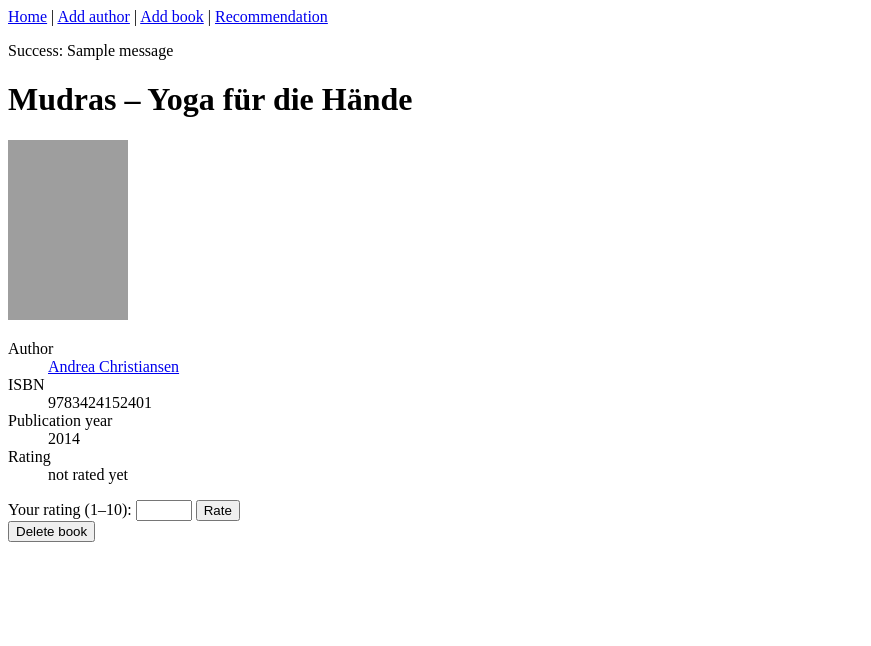
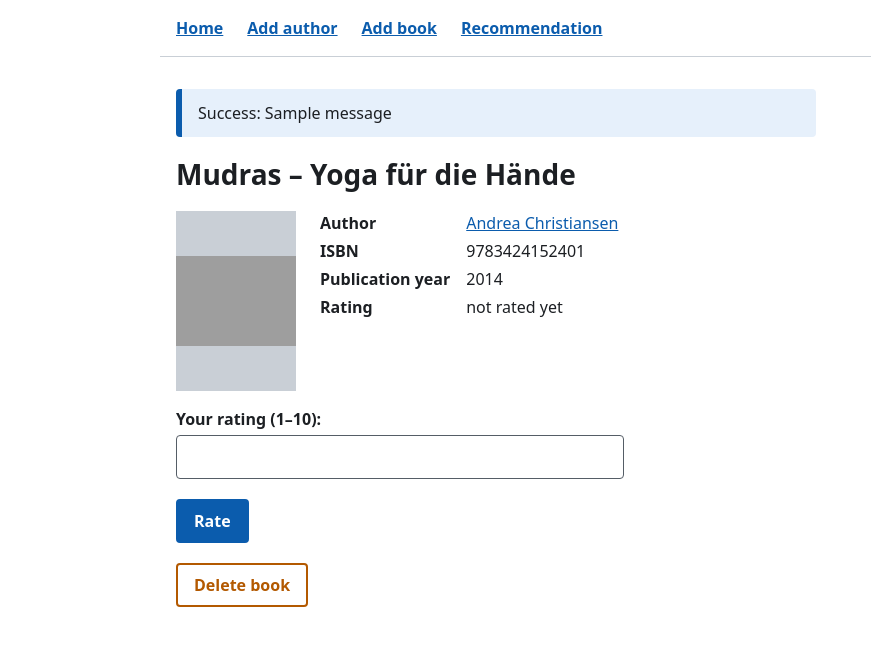
Before and after one commit to jonase47/msit-bookalchemy, a Flask app: page /book/9 in a window 1280 px wide. Shown: the top 646 px of the page, without its empty margins (0-871 px from the left). Run offline with Flask 3, Linux system fonts and the light colour scheme; one stand-in notice (Sample message) is shown; grey boxes are pictures that could not be loaded.

Commit message:
Bonus 1: gemeinsames Stylesheet für alle Seiten

```diff
--- /dev/null
+++ b/static/style.css
@@ -0,0 +1,126 @@
+/* Book Alchemy – shared stylesheet.
+   Colour-blind friendly: blue for actions and success, orange for deleting and errors.
+   Status is never shown by colour alone; messages always start with a text label. */
+
+:root {
+  color-scheme: light dark;
+  --bg: #ffffff;
+  --surface: #f4f6f8;
+  --text: #1c1f23;
+  --muted: #555d66;
+  --border: #c9cfd6;
+  --accent: #0b5cad;
+  --accent-text: #ffffff;
+  --accent-bg: #e6f0fb;
+  --warning: #b35900;
+  --warning-bg: #fdf0e3;
+}
+
+@media (prefers-color-scheme: dark) {
+  :root {
+    --bg: #15181c;
+    --surface: #1f2329;
+    --text: #e8eaed;
+    --muted: #a9b0b8;
+    --border: #3a4049;
+    --accent: #6cb0f5;
+    --accent-text: #0d1117;
+    --accent-bg: #16283d;
+    --warning: #f5a453;
+    --warning-bg: #3a2614;
+  }
+}
+
+*, *::before, *::after { box-sizing: border-box; }
+
+body {
+  margin: 0;
+  font: 1rem/1.5 system-ui, -apple-system, "Segoe UI", sans-serif;
+  background: var(--bg);
+  color: var(--text);
+}
+
+nav, main { max-width: 60rem; margin: 0 auto; padding: 1rem; }
+nav { border-bottom: 1px solid var(--border); }
+nav ul { display: flex; flex-wrap: wrap; gap: 0.5rem 1.5rem; margin: 0; padding: 0; list-style: none; }
+nav a { font-weight: 600; }
+
+a { color: var(--accent); }
+a:hover { text-decoration-thickness: 3px; }
+:focus-visible { outline: 3px solid var(--accent); outline-offset: 2px; }
+h1 { margin: 0.5rem 0 1rem; font-size: 1.75rem; }
+/* Covers keep a 2:3 frame, also for the 1x1 placeholder Open Library sends for unknown ISBNs. */
+img { max-width: 100%; height: auto; aspect-ratio: 2 / 3; object-fit: contain; background: var(--border); }
+
+/* Forms */
+label { display: block; margin: 1rem 0 0.25rem; font-weight: 600; }
+input, select, button { font: inherit; }
+input:not([type="hidden"], [type="submit"]), select {
+  width: 100%;
+  max-width: 28rem;
+  min-height: 44px;
+  padding: 0.4rem 0.6rem;
+  border: 1px solid var(--muted);
+  border-radius: 4px;
+  background: var(--bg);
+  color: var(--text);
+}
+button, input[type="submit"] {
+  min-height: 44px;
+  padding: 0.4rem 1rem;
+  border: 2px solid var(--accent);
+  border-radius: 4px;
+  background: var(--accent);
+  color: var(--accent-text);
+  font-weight: 600;
+  cursor: pointer;
+}
+button.danger { border-color: var(--warning); background: transparent; color: var(--warning); }
+button.danger:hover { background: var(--warning-bg); }
+.stacked button, .stacked input[type="submit"] { display: block; margin: 1.25rem 0; }
+
+.search { display: flex; flex-wrap: wrap; gap: 0.5rem; }
+.search label { flex-basis: 100%; margin: 0; }
+.search input[type="search"] { flex: 1 1 12rem; }
+.sort a[aria-current] { font-weight: 700; text-decoration-thickness: 3px; }
+
+/* Success, error and note messages */
+.flash {
+  max-width: 40rem;
+  padding: 0.75rem 1rem;
+  border-left: 6px solid var(--muted);
+  border-radius: 4px;
+  background: var(--surface);
+}
+.flash-success { border-color: var(--accent); background: var(--accent-bg); }
+.flash-error { border-color: var(--warning); background: var(--warning-bg); }
+
+/* Home page: books as cards in a grid */
+.book-grid {
+  display: grid;
+  grid-template-columns: repeat(auto-fill, minmax(9.5rem, 1fr));
+  gap: 1rem;
+  margin: 0;
+  padding: 0;
+  list-style: none;
+}
+.card {
+  display: flex;
+  flex-direction: column;
+  padding: 0.75rem;
+  border: 1px solid var(--border);
+  border-radius: 6px;
+  background: var(--surface);
+}
+.card img { align-self: center; }
+.card h3 { margin: 0.75rem 0 0.25rem; font-size: 1.05rem; overflow-wrap: anywhere; }
+.card p { margin: 0 0 0.25rem; color: var(--muted); }.card-actions { display: flex; flex-wrap: wrap; gap: 0.5rem; margin-top: auto; padding-top: 0.75rem; }
+.card-actions button { padding: 0.25rem 0.6rem; font-size: 0.9rem; }
+
+/* Book detail page */
+.book-detail { display: flex; flex-wrap: wrap; gap: 1.5rem; align-items: flex-start; }
+dl { display: grid; grid-template-columns: auto 1fr; gap: 0.25rem 1rem; margin: 0; }
+dt { font-weight: 600; }
+dd { margin: 0; overflow-wrap: anywhere; }
+
+.recommendation { max-width: 40rem; white-space: pre-line; }
--- a/templates/author.html
+++ b/templates/author.html
@@ -11,6 +11,6 @@
     {% endfor %}
   </ul>
   <form action="{{ url_for('delete_author', author_id=author.id) }}" method="POST">
-    <button type="submit" aria-label="Delete author: {{ author.name }}">Delete author</button>
+    <button class="danger" type="submit" aria-label="Delete author: {{ author.name }}">Delete author</button>
   </form>
 {% endblock %}
--- a/templates/base.html
+++ b/templates/base.html
@@ -4,6 +4,7 @@
     <meta charset="UTF-8">
     <meta name="viewport" content="width=device-width, initial-scale=1.0">
     <meta http-equiv="X-UA-Compatible" content="ie=edge">
+    <link rel="stylesheet" href="{{ url_for('static', filename='style.css') }}">
     <title>{% block title %}Book Alchemy{% endblock %}</title>
   </head>
   <body>
--- a/templates/book.html
+++ b/templates/book.html
@@ -4,6 +4,7 @@
 
 {% block content %}
   <h1>{{ book.title }}</h1>
+  <div class="book-detail">
     <img src="https://covers.openlibrary.org/b/isbn/{{ book.isbn | urlencode }}-M.jpg"
          alt="Cover of {{ book.title }}" width="120" height="180">
     <dl>
@@ -16,13 +17,14 @@
       <dt>Rating</dt>
       <dd>{{ "%d/10" % book.rating if book.rating else "not rated yet" }}</dd>
     </dl>
-  <form action="{{ url_for('rate_book', book_id=book.id) }}" method="POST">
+  </div>
+  <form class="stacked" action="{{ url_for('rate_book', book_id=book.id) }}" method="POST">
     <label for="rating">Your rating (1–10):</label>
     <input type="number" id="rating" name="rating" min="1" max="10" step="1"
            value="{{ book.rating or '' }}" required>
     <button type="submit">Rate</button>
   </form>
   <form action="{{ url_for('delete_book', book_id=book.id) }}" method="POST">
-    <button type="submit" aria-label="Delete book: {{ book.title }}">Delete book</button>
+    <button class="danger" type="submit" aria-label="Delete book: {{ book.title }}">Delete book</button>
   </form>
 {% endblock %}
--- a/templates/flash_messages.html
+++ b/templates/flash_messages.html
@@ -1,5 +1,5 @@
 {% with messages = get_flashed_messages(with_categories=true) %}
   {% for category, message in messages %}
-    <p role="status">{{ "Error" if category == "error" else "Success" }}: {{ message }}</p>
+    <p class="flash flash-{{ category }}" role="status">{{ "Error" if category == "error" else "Success" }}: {{ message }}</p>
   {% endfor %}
 {% endwith %}
--- a/templates/nav.html
+++ b/templates/nav.html
@@ -1,6 +1,8 @@
 <nav aria-label="Main">
-  <a href="{{ url_for('home') }}">Home</a> |
-  <a href="{{ url_for('add_author') }}">Add author</a> |
-  <a href="{{ url_for('add_book') }}">Add book</a> |
-  <a href="{{ url_for('recommendation') }}">Recommendation</a>
+  <ul>
+    <li><a href="{{ url_for('home') }}">Home</a></li>
+    <li><a href="{{ url_for('add_author') }}">Add author</a></li>
+    <li><a href="{{ url_for('add_book') }}">Add book</a></li>
+    <li><a href="{{ url_for('recommendation') }}">Recommendation</a></li>
+  </ul>
 </nav>
```
Also changed, not shown: templates/add_author.html (+11 -8 lines), templates/add_book.html (+7 -6 lines), templates/home.html (+14 -9 lines), templates/recommendation.html (+4 -4 lines). Lines whose indentation alone changed are shown as unchanged.
